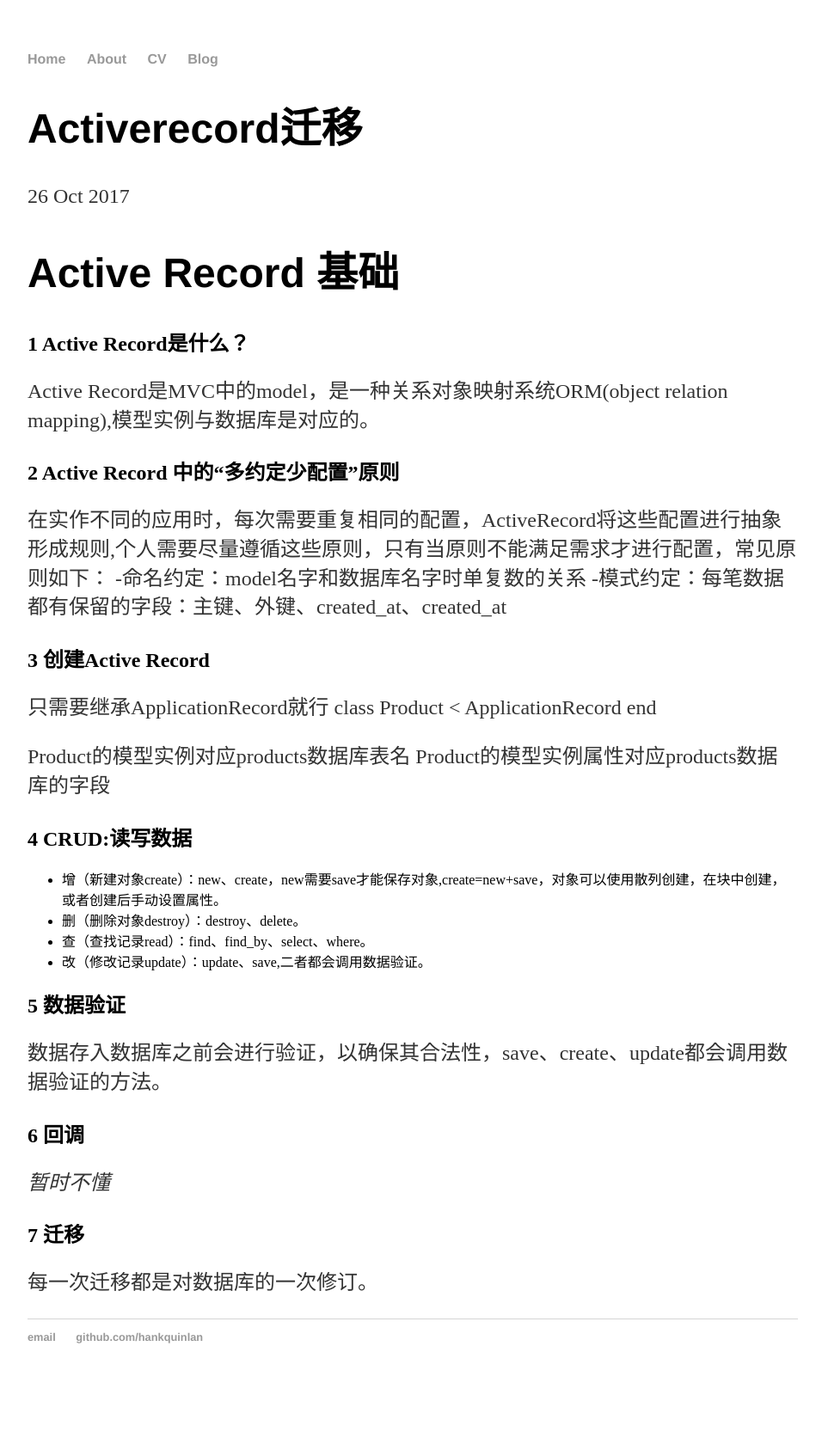
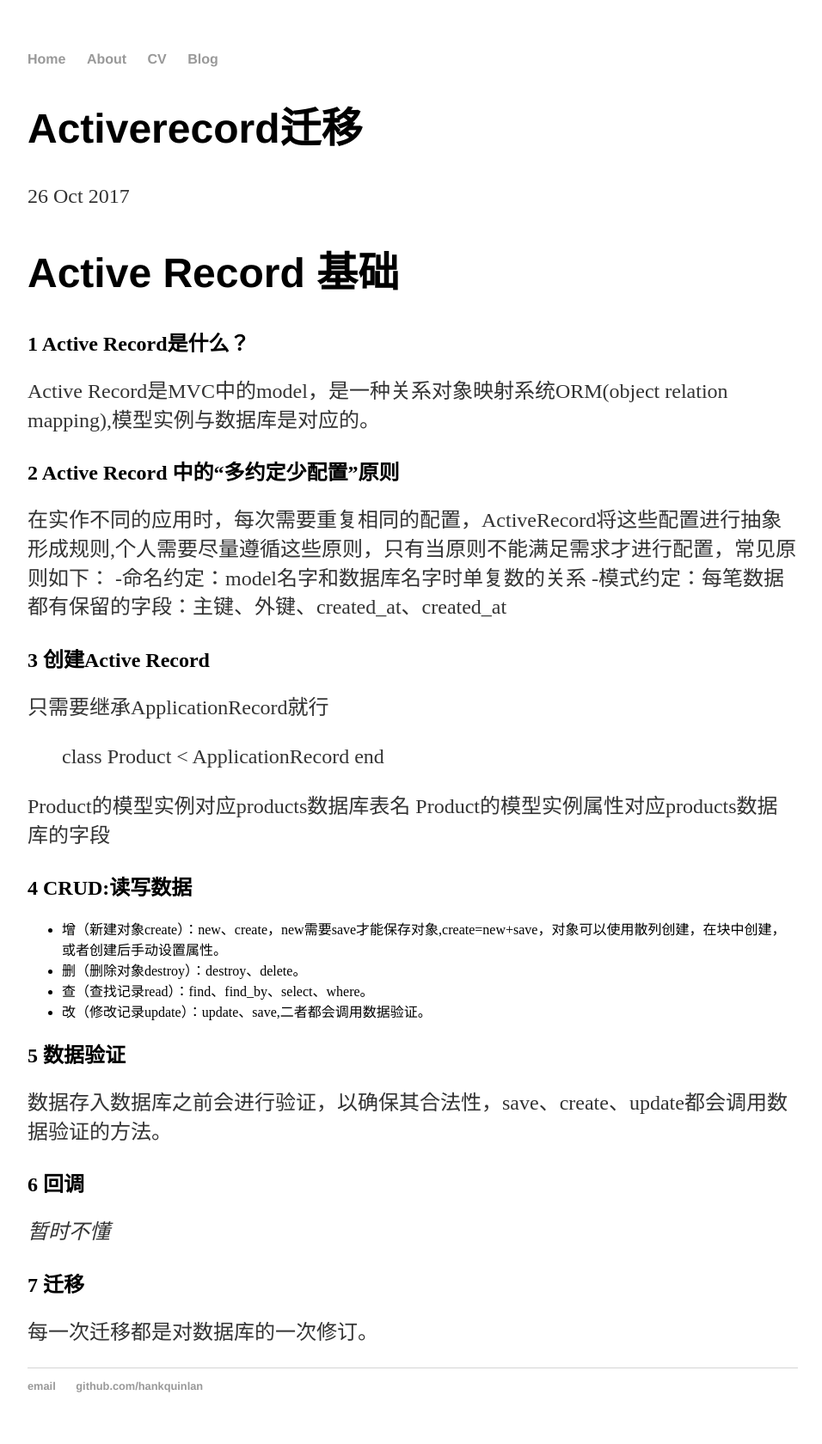
Before and after one commit to huangpuxiang/hpx.github.io, a Jekyll site: the page built from _posts/2017-10-26-ActiveRecord迁移.md, in a window 1280 px wide. Shown: the whole page at 86% size, without its empty margins (160-1116 px from the left). Built offline with Jekyll 4.4.1, drawn with Linux system fonts in a browser that asks for light colours; our own code applies the rules of GitHub Pages for plain Markdown files; before the commit the page ends 1623 px from its top, so only the background shows below that.

```diff
--- a/_posts/2017-10-26-ActiveRecord迁移.md
+++ b/_posts/2017-10-26-ActiveRecord迁移.md
@@ -11,8 +11,8 @@ Active Record是MVC中的model，是一种关系对象映射系统ORM(object rel
 
 ## 3 创建Active Record
 只需要继承ApplicationRecord就行
-class Product < ApplicationRecord
-end
+> class Product < ApplicationRecord
+> end
 
 Product的模型实例对应products数据库表名
 Product的模型实例属性对应products数据库的字段
```
